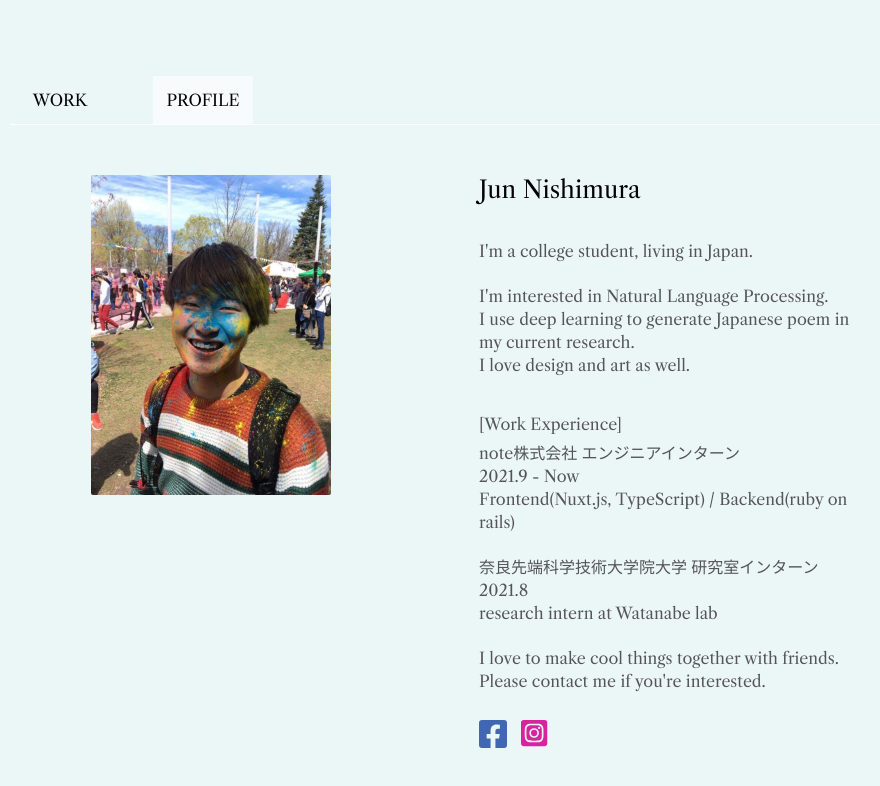
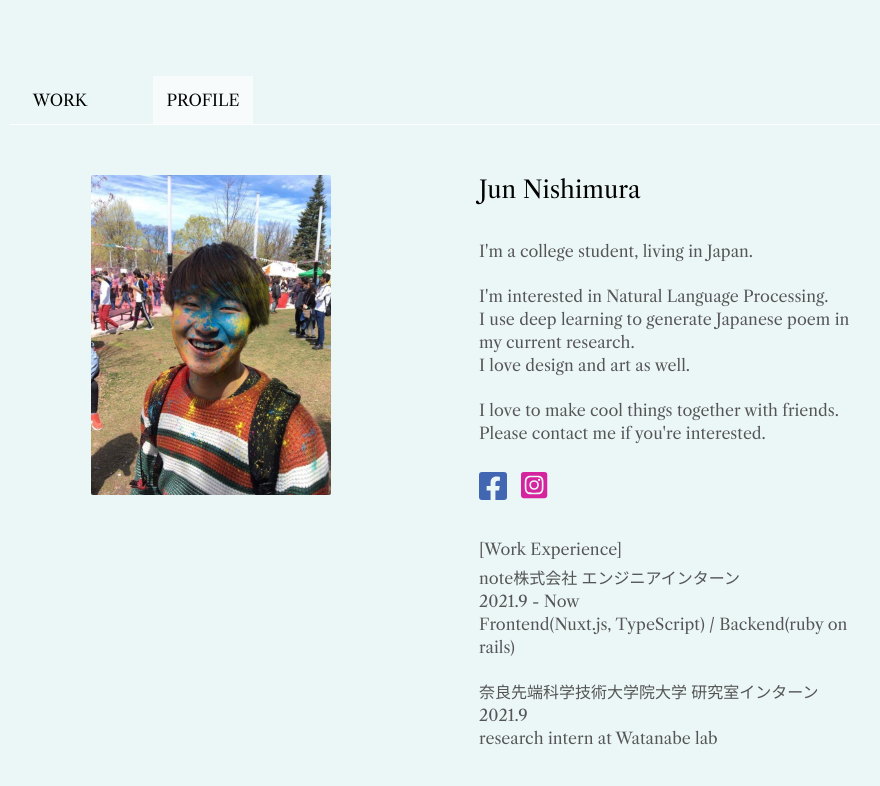
Before and after one commit to JunNishimura/portfolio, a Vue app: page /jn/profile in a window 1280 px wide. Shown: the top 786 px of the page, without its empty margins (118-998 px from the left). Built offline with nearby package versions, Linux system fonts and the light colour scheme.

Commit message:
fix profile

```diff
--- a/src/views/Profile.vue
+++ b/src/views/Profile.vue
@@ -14,6 +14,13 @@
                 <div class="interest">
                     <p>I'm interested in Natural Language Processing.<br>I use deep learning to generate Japanese poem in my current research.<br>I love design and art as well.</p>
                 </div>
+                <div class="contacts">
+                    <p>I love to make cool things together with friends.<br>Please contact me if you're interested.</p>
+                    <div class="sns">
+                        <a href="https://www.facebook.com/jun.nishimura.3958"><font-awesome-icon :icon="['fab', 'facebook-square']" size="2x" :style="{ color: '#4267B2' }" /></a>
+                        <a href="https://www.instagram.com/jundayo0303/"><font-awesome-icon class="instagram-icon" :icon="['fab', 'instagram-square']" size="2x"  /></a>
+                    </div>
+                </div>
                 <div class="work-experience">
                     <div class="work-experience__header">
                         <p>[Work Experience]</p>
@@ -26,16 +33,9 @@
                         />
                         <work-experience-item
                             companyName="奈良先端科学技術大学院大学 研究室インターン"
-                            duration="2021.8"
+                            duration="2021.9"
                             detail="research intern at Watanabe lab"
                         />
-                    </div>
-                </div>
-                <div class="contacts">
-                    <p>I love to make cool things together with friends.<br>Please contact me if you're interested.</p>
-                    <div class="sns">
-                        <a href="https://www.facebook.com/jun.nishimura.3958"><font-awesome-icon :icon="['fab', 'facebook-square']" size="2x" :style="{ color: '#4267B2' }" /></a>
-                        <a href="https://www.instagram.com/jundayo0303/"><font-awesome-icon class="instagram-icon" :icon="['fab', 'instagram-square']" size="2x"  /></a>
                     </div>
                 </div>
             </div>
@@ -56,7 +56,7 @@ export default {
 $text-secondary-color: #555;
 
 .profile {
-    padding-top: 50px;
+    padding: 50px 0;
     padding-left: 81px; // 50 * 1.618
     display: flex;
     justify-content: flex-start;
```
